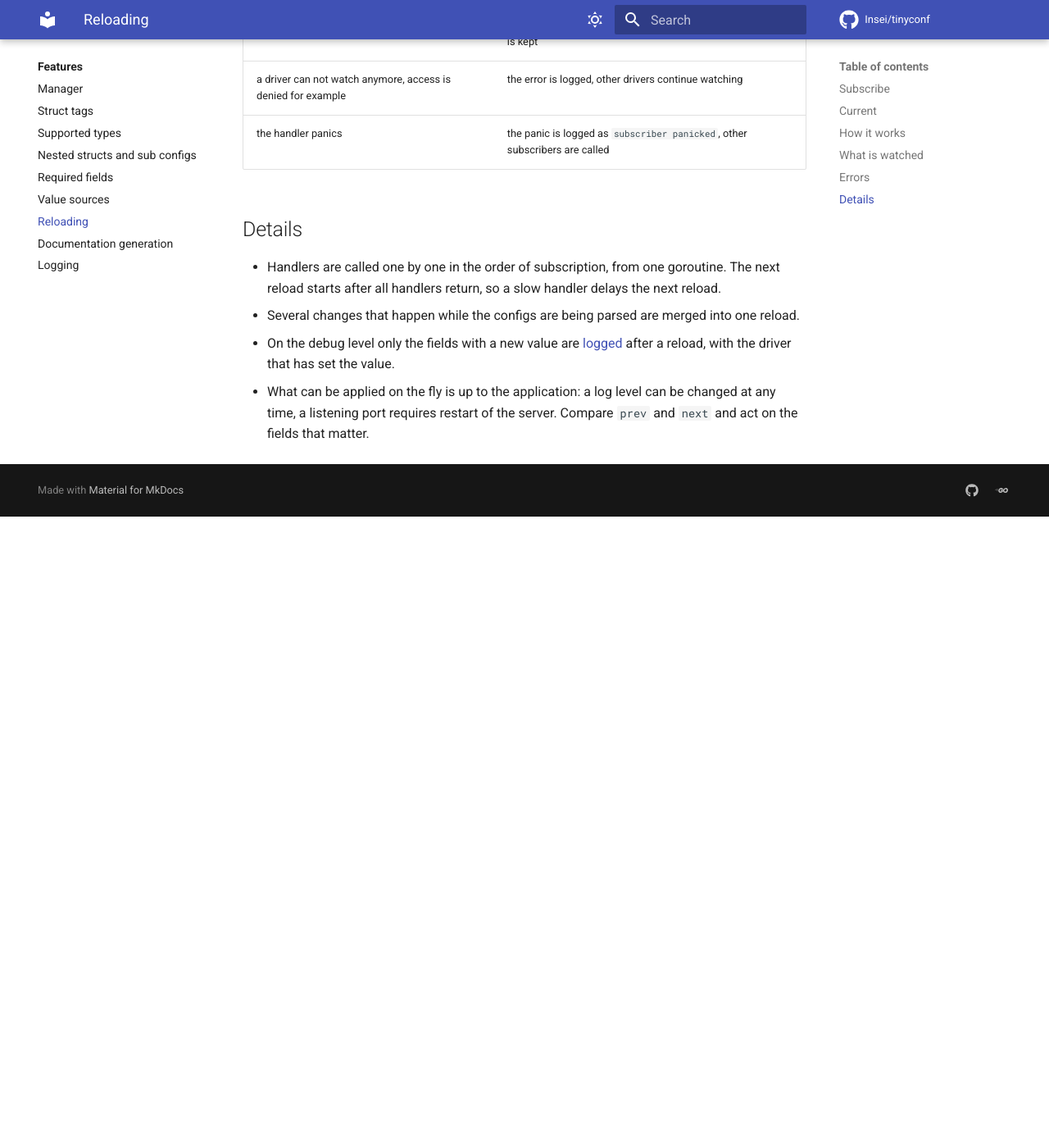
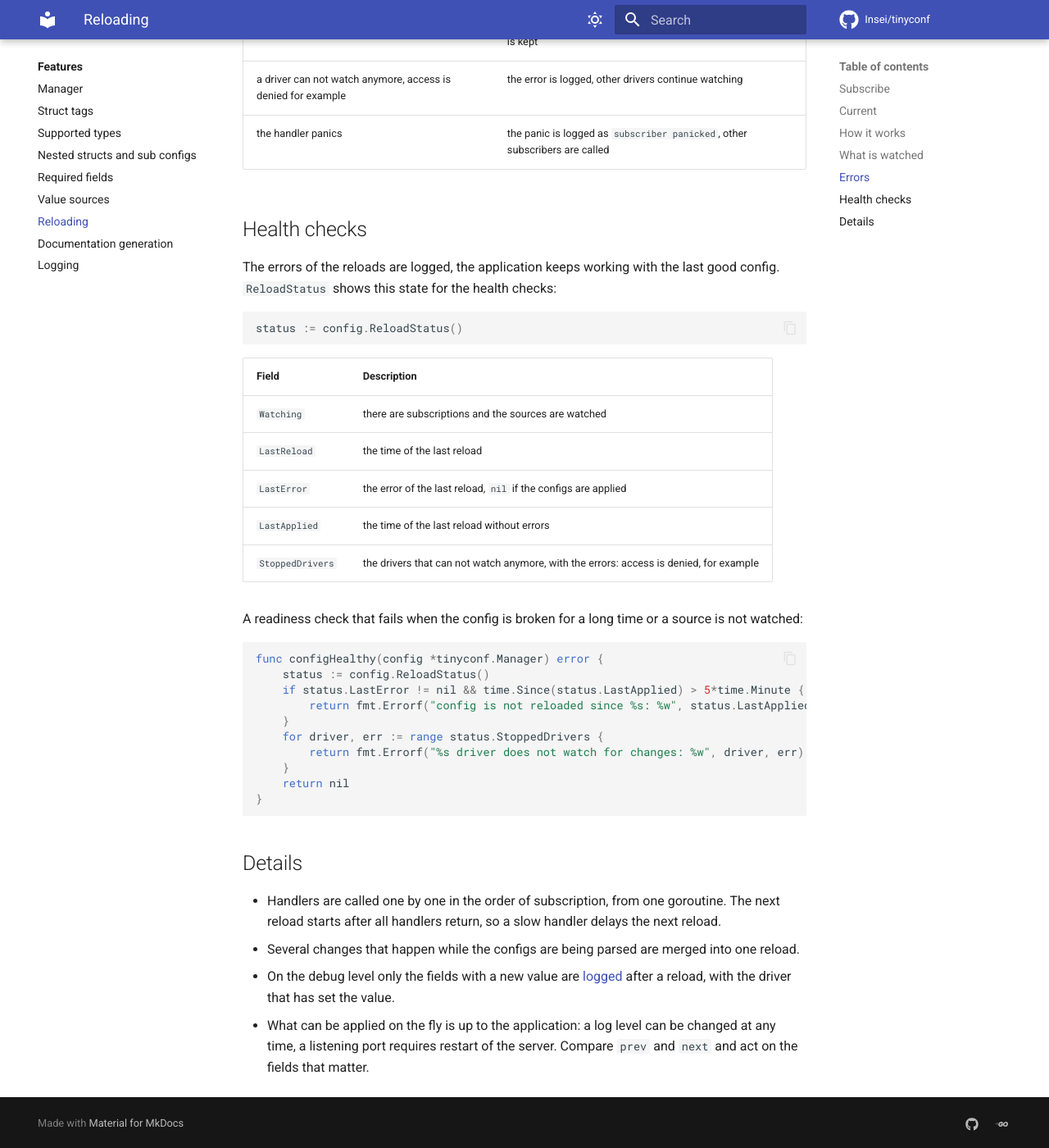
Before and after one commit to Insei/tinyconf, an MkDocs documentation site: the page built from docs/features/reloading.md, in a window 1280 px wide and 1400 px high, scrolled down 3056 px. Shown: the whole window at 82% size. Built offline with MkDocs 1.6.1 and Material for MkDocs 9.7.7, drawn with Linux system fonts in a browser that asks for light colours; comment, search, counter and statistics services are not loaded; before the commit the page ends 3686 px from its top, so only the background shows below that.

Commit message:
docs: describe ReloadStatus and health checks
Signed-off-by: Dmitriy Aleksandrov <goodmobiledevices@gmail.com>

````diff
--- a/docs/features/reloading.md
+++ b/docs/features/reloading.md
@@ -87,6 +87,37 @@ yamlDriver, err := yaml.New("config.yaml", yaml.WithWatchInterval(time.Minute))
 | a driver can not watch anymore, access is denied for example | the error is logged, other drivers continue watching |
 | the handler panics | the panic is logged as `subscriber panicked`, other subscribers are called |
 
+## Health checks
+
+The errors of the reloads are logged, the application keeps working with the last good config. `ReloadStatus` shows this state for the health checks:
+
+```go
+status := config.ReloadStatus()
+```
+
+| Field | Description |
+|---|---|
+| `Watching` | there are subscriptions and the sources are watched |
+| `LastReload` | the time of the last reload |
+| `LastError` | the error of the last reload, `nil` if the configs are applied |
+| `LastApplied` | the time of the last reload without errors |
+| `StoppedDrivers` | the drivers that can not watch anymore, with the errors: access is denied, for example |
+
+A readiness check that fails when the config is broken for a long time or a source is not watched:
+
+```go
+func configHealthy(config *tinyconf.Manager) error {
+    status := config.ReloadStatus()
+    if status.LastError != nil && time.Since(status.LastApplied) > 5*time.Minute {
+        return fmt.Errorf("config is not reloaded since %s: %w", status.LastApplied, status.LastError)
+    }
+    for driver, err := range status.StoppedDrivers {
+        return fmt.Errorf("%s driver does not watch for changes: %w", driver, err)
+    }
+    return nil
+}
+```
+
 ## Details
 
 * Handlers are called one by one in the order of subscription, from one goroutine. The next reload starts after all handlers return, so a slow handler delays the next reload.
````
Also changed, not shown: Readme.md (+1 -0 lines), docs/features/manager.md (+1 -0 lines).
